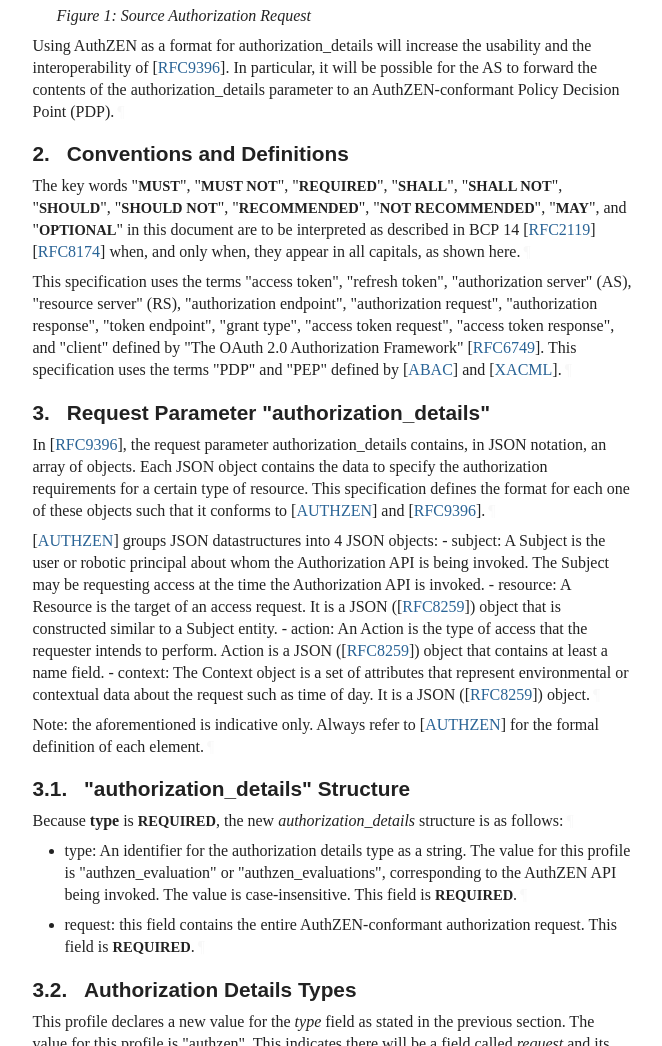
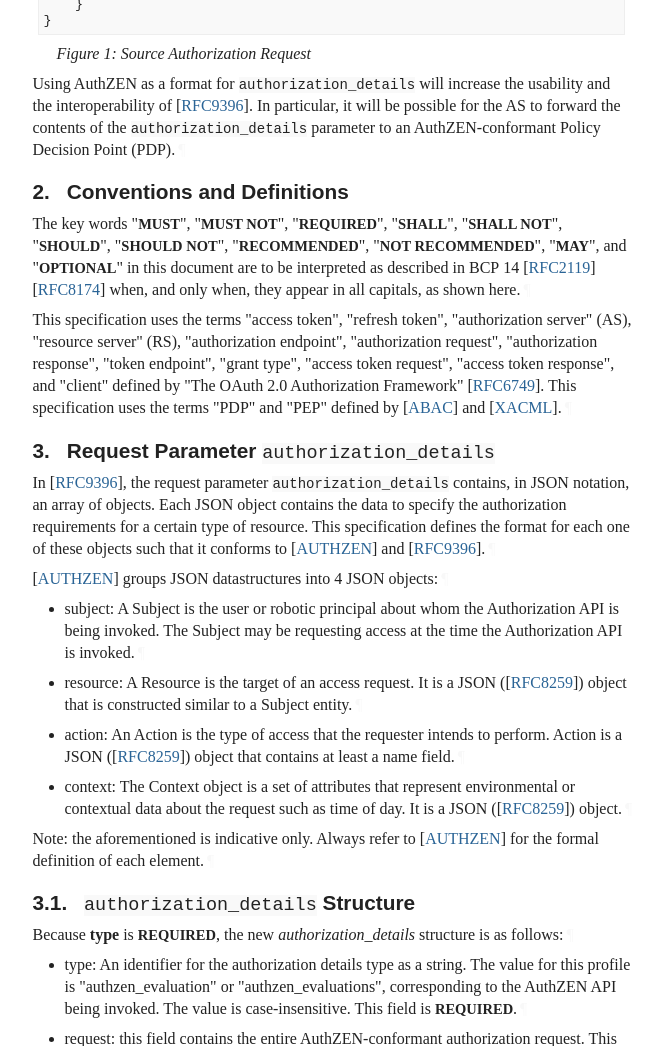
Before and after one commit to davidjbrossard/authzen-rar-profile, a plain HTML site: page feature/responses/draft-brossard-oauth-rar-authzen.html in a window 1280 px wide. Shown: the part 1754-2800 px from the top of the page, without its empty margins (92-754 px from the left). Drawn offline with Linux system fonts and the light colour scheme; a web font is replaced by a local one.

Commit message:
Script updating gh-pages from 343fb82. [ci skip]

```diff
--- a/feature/responses/draft-brossard-oauth-rar-authzen.html
+++ b/feature/responses/draft-brossard-oauth-rar-authzen.html
@@ -9,7 +9,7 @@
 <meta content="Omri Gazitt" name="author">
 <meta content="Alexandre Babeanu" name="author">
 <meta content="
-       This specification defines a profile of OAuth 2.0 Rich Authorization Requests leveraging the OpenID AuthZEN authorization request/response formats within the authorization_details JSON object. Authorization servers and resource servers from different vendors can leverage this profile to request and receive relevant authorization decisions from an AuthZEN-compatible PDP in an interoperable manner.
+       This specification defines a profile of OAuth 2.0 Rich Authorization Requests leveraging the OpenID AuthZEN authorization request/response formats within the  authorization_details  JSON object. Authorization servers and resource servers from different vendors can leverage this profile to request and receive relevant authorization decisions from an AuthZEN-compatible PDP in an interoperable manner.
     " name="description">
 <meta content="xml2rfc 3.22.0" name="generator">
 <meta content="authorization" name="keyword">
@@ -1072,7 +1072,7 @@ svg :is([fill="white"], [fill^="#fff"]) {
 <h1 id="title">AuthZEN Request/Response Profile for OAuth 2.0 Rich Authorization Requests</h1>
 <section id="section-abstract">
       <h2 id="abstract"><a href="#abstract" class="selfRef">Abstract</a></h2>
-<p id="section-abstract-1">This specification defines a profile of OAuth 2.0 Rich Authorization Requests leveraging the OpenID AuthZEN authorization request/response formats within the authorization_details JSON object. Authorization servers and resource servers from different vendors can leverage this profile to request and receive relevant authorization decisions from an AuthZEN-compatible PDP in an interoperable manner.<a href="#section-abstract-1" class="pilcrow">¶</a></p>
+<p id="section-abstract-1">This specification defines a profile of OAuth 2.0 Rich Authorization Requests leveraging the OpenID AuthZEN authorization request/response formats within the <code>authorization_details</code> JSON object. Authorization servers and resource servers from different vendors can leverage this profile to request and receive relevant authorization decisions from an AuthZEN-compatible PDP in an interoperable manner.<a href="#section-abstract-1" class="pilcrow">¶</a></p>
 </section>
 <section class="note rfcEditorRemove" id="section-note.1">
       <h2 id="name-about-this-document">
@@ -1145,10 +1145,10 @@ svg :is([fill="white"], [fill^="#fff"]) {
             <p id="section-toc.1-1.2.1" class="keepWithNext"><a href="#section-2" class="auto internal xref">2</a>.  <a href="#name-conventions-and-definitions" class="internal xref">Conventions and Definitions</a></p>
 </li>
           <li class="compact toc ulBare ulEmpty" id="section-toc.1-1.3">
-            <p id="section-toc.1-1.3.1"><a href="#section-3" class="auto internal xref">3</a>.  <a href="#name-request-parameter-authoriza" class="internal xref">Request Parameter "authorization_details"</a></p>
+            <p id="section-toc.1-1.3.1"><a href="#section-3" class="auto internal xref">3</a>.  <a href="#name-request-parameter-authoriza" class="internal xref">Request Parameter <code>authorization_details</code></a></p>
 <ul class="compact toc ulBare ulEmpty">
 <li class="compact toc ulBare ulEmpty" id="section-toc.1-1.3.2.1">
-                <p id="section-toc.1-1.3.2.1.1" class="keepWithNext"><a href="#section-3.1" class="auto internal xref">3.1</a>.  <a href="#name-authorization_details-struc" class="internal xref">"authorization_details" Structure</a></p>
+                <p id="section-toc.1-1.3.2.1.1" class="keepWithNext"><a href="#section-3.1" class="auto internal xref">3.1</a>.  <a href="#name-authorization_details-struc" class="internal xref"><code>authorization_details</code> Structure</a></p>
 </li>
               <li class="compact toc ulBare ulEmpty" id="section-toc.1-1.3.2.2">
                 <p id="section-toc.1-1.3.2.2.1"><a href="#section-3.2" class="auto internal xref">3.2</a>.  <a href="#name-authorization-details-types" class="internal xref">Authorization Details Types</a></p>
@@ -1217,12 +1217,20 @@ svg :is([fill="white"], [fill^="#fff"]) {
       <h2 id="name-introduction">
 <a href="#section-1" class="section-number selfRef">1. </a><a href="#name-introduction" class="section-name selfRef">Introduction</a>
       </h2>
-<p id="section-1-1">OpenID AuthZEN is a Working Group under the OpenID Foundation which aims to increase interoperability and standardization in the authorization realm. In particular, AuthZEN aims to:
-- build standards-based authorization APIs
-- define standard design patterns for authorization
-- produce educational material to help raise awareness of externalized authorization.<a href="#section-1-1" class="pilcrow">¶</a></p>
-<p id="section-1-2">The aim of this profile is to define an AuthZEN-conformant profile of the OAuth 2.0 Rich Authorization Requests <span>[<a href="#RFC9396" class="cite xref">RFC9396</a>]</span>. <span>[<a href="#RFC9396" class="cite xref">RFC9396</a>]</span> introduces a new parameter authorization_details that allows clients to specify their fine-grained authorization requirements using the expressiveness of JSON <span>[<a href="#RFC8259" class="cite xref">RFC8259</a>]</span> data structures.<a href="#section-1-2" class="pilcrow">¶</a></p>
-<p id="section-1-3">This specification introduces a more structured format for the authorization_details parameter. The new format is also JSON <span>[<a href="#RFC8259" class="cite xref">RFC8259</a>]</span> as a result of which this specification is conformant with <span>[<a href="#RFC9396" class="cite xref">RFC9396</a>]</span> and is merely a stricter profile.<a href="#section-1-3" class="pilcrow">¶</a></p>
+<p id="section-1-1">OpenID AuthZEN is a Working Group under the OpenID Foundation which aims to increase interoperability and standardization in the authorization realm. In particular, AuthZEN aims to:<a href="#section-1-1" class="pilcrow">¶</a></p>
+<ul class="normal">
+<li class="normal" id="section-1-2.1">
+          <p id="section-1-2.1.1">build standards-based authorization APIs<a href="#section-1-2.1.1" class="pilcrow">¶</a></p>
+</li>
+        <li class="normal" id="section-1-2.2">
+          <p id="section-1-2.2.1">define standard design patterns for authorization<a href="#section-1-2.2.1" class="pilcrow">¶</a></p>
+</li>
+        <li class="normal" id="section-1-2.3">
+          <p id="section-1-2.3.1">produce educational material to help raise awareness of externalized authorization.<a href="#section-1-2.3.1" class="pilcrow">¶</a></p>
+</li>
+      </ul>
+<p id="section-1-3">The aim of this profile is to define an AuthZEN-conformant profile of the OAuth 2.0 Rich Authorization Requests <span>[<a href="#RFC9396" class="cite xref">RFC9396</a>]</span>. <span>[<a href="#RFC9396" class="cite xref">RFC9396</a>]</span> introduces a new parameter <code>authorization_details</code> that allows clients to specify their fine-grained authorization requirements using the expressiveness of JSON <span>[<a href="#RFC8259" class="cite xref">RFC8259</a>]</span> data structures.
+This specification introduces a more structured format for the <code>authorization_details</code> parameter. The new format is also JSON <span>[<a href="#RFC8259" class="cite xref">RFC8259</a>]</span> as a result of which this specification is conformant with <span>[<a href="#RFC9396" class="cite xref">RFC9396</a>]</span> and is merely a stricter profile.<a href="#section-1-3" class="pilcrow">¶</a></p>
 <p id="section-1-4">For example the authorization request for a credit transfer mentioned in <span>[<a href="#RFC9396" class="cite xref">RFC9396</a>]</span> would now be structured as follows<a href="#section-1-4" class="pilcrow">¶</a></p>
 <span id="name-source-authorization-reques"></span><figure id="figure-1">
         <div class="lang-language-json sourcecode" id="section-1-5.1">
@@ -1259,7 +1267,7 @@ svg :is([fill="white"], [fill^="#fff"]) {
 <figcaption><a href="#figure-1" class="selfRef">Figure 1</a>:
 <a href="#name-source-authorization-reques" class="selfRef">Source Authorization Request</a>
         </figcaption></figure>
-<p id="section-1-6">Using AuthZEN as a format for authorization_details will increase the usability and the interoperability of <span>[<a href="#RFC9396" class="cite xref">RFC9396</a>]</span>. In particular, it will be possible for the AS to forward the contents of the authorization_details parameter to an AuthZEN-conformant Policy Decision Point (PDP).<a href="#section-1-6" class="pilcrow">¶</a></p>
+<p id="section-1-6">Using AuthZEN as a format for <code>authorization_details</code> will increase the usability and the interoperability of <span>[<a href="#RFC9396" class="cite xref">RFC9396</a>]</span>. In particular, it will be possible for the AS to forward the contents of the <code>authorization_details</code> parameter to an AuthZEN-conformant Policy Decision Point (PDP).<a href="#section-1-6" class="pilcrow">¶</a></p>
 </section>
 </div>
 <div id="conventions-and-definitions">
@@ -1278,23 +1286,33 @@ This specification uses the terms "PDP" and "PEP" defined by <span>[<a href="#AB
 <div id="request-parameter-authorizationdetails">
 <section id="section-3">
       <h2 id="name-request-parameter-authoriza">
-<a href="#section-3" class="section-number selfRef">3. </a><a href="#name-request-parameter-authoriza" class="section-name selfRef">Request Parameter "authorization_details"</a>
+<a href="#section-3" class="section-number selfRef">3. </a><a href="#name-request-parameter-authoriza" class="section-name selfRef">Request Parameter <code>authorization_details</code></a>
       </h2>
-<p id="section-3-1">In <span>[<a href="#RFC9396" class="cite xref">RFC9396</a>]</span>, the request parameter authorization_details contains, in JSON
+<p id="section-3-1">In <span>[<a href="#RFC9396" class="cite xref">RFC9396</a>]</span>, the request parameter <code>authorization_details</code> contains, in JSON
 notation, an array of objects.  Each JSON object contains the data to
 specify the authorization requirements for a certain type of
 resource. This specification defines the format for each one of these objects
 such that it conforms to <span>[<a href="#AUTHZEN" class="cite xref">AUTHZEN</a>]</span> and <span>[<a href="#RFC9396" class="cite xref">RFC9396</a>]</span>.<a href="#section-3-1" class="pilcrow">¶</a></p>
-<p id="section-3-2"><span>[<a href="#AUTHZEN" class="cite xref">AUTHZEN</a>]</span> groups JSON datastructures into 4 JSON objects:
-- subject: A Subject is the user or robotic principal about whom the Authorization API is being invoked. The Subject may be requesting access at the time the Authorization API is invoked.
-- resource: A Resource is the target of an access request. It is a JSON (<span>[<a href="#RFC8259" class="cite xref">RFC8259</a>]</span>) object that is constructed similar to a Subject entity.
-- action: An Action is the type of access that the requester intends to perform. Action is a JSON (<span>[<a href="#RFC8259" class="cite xref">RFC8259</a>]</span>) object that contains at least a name field.
-- context: The Context object is a set of attributes that represent environmental or contextual data about the request such as time of day. It is a JSON (<span>[<a href="#RFC8259" class="cite xref">RFC8259</a>]</span>) object.<a href="#section-3-2" class="pilcrow">¶</a></p>
-<p id="section-3-3">Note: the aforementioned is indicative only. Always refer to <span>[<a href="#AUTHZEN" class="cite xref">AUTHZEN</a>]</span> for the formal definition of each element.<a href="#section-3-3" class="pilcrow">¶</a></p>
+<p id="section-3-2"><span>[<a href="#AUTHZEN" class="cite xref">AUTHZEN</a>]</span> groups JSON datastructures into 4 JSON objects:<a href="#section-3-2" class="pilcrow">¶</a></p>
+<ul class="normal">
+<li class="normal" id="section-3-3.1">
+          <p id="section-3-3.1.1">subject: A Subject is the user or robotic principal about whom the Authorization API is being invoked. The Subject may be requesting access at the time the Authorization API is invoked.<a href="#section-3-3.1.1" class="pilcrow">¶</a></p>
+</li>
+        <li class="normal" id="section-3-3.2">
+          <p id="section-3-3.2.1">resource: A Resource is the target of an access request. It is a JSON (<span>[<a href="#RFC8259" class="cite xref">RFC8259</a>]</span>) object that is constructed similar to a Subject entity.<a href="#section-3-3.2.1" class="pilcrow">¶</a></p>
+</li>
+        <li class="normal" id="section-3-3.3">
+          <p id="section-3-3.3.1">action: An Action is the type of access that the requester intends to perform. Action is a JSON (<span>[<a href="#RFC8259" class="cite xref">RFC8259</a>]</span>) object that contains at least a name field.<a href="#section-3-3.3.1" class="pilcrow">¶</a></p>
+</li>
+        <li class="normal" id="section-3-3.4">
+          <p id="section-3-3.4.1">context: The Context object is a set of attributes that represent environmental or contextual data about the request such as time of day. It is a JSON (<span>[<a href="#RFC8259" class="cite xref">RFC8259</a>]</span>) object.<a href="#section-3-3.4.1" class="pilcrow">¶</a></p>
+</li>
+      </ul>
+<p id="section-3-4">Note: the aforementioned is indicative only. Always refer to <span>[<a href="#AUTHZEN" class="cite xref">AUTHZEN</a>]</span> for the formal definition of each element.<a href="#section-3-4" class="pilcrow">¶</a></p>
 <div id="authorizationdetails-structure">
 <section id="section-3.1">
         <h3 id="name-authorization_details-struc">
-<a href="#section-3.1" class="section-number selfRef">3.1. </a><a href="#name-authorization_details-struc" class="section-name selfRef">"authorization_details" Structure</a>
+<a href="#section-3.1" class="section-number selfRef">3.1. </a><a href="#name-authorization_details-struc" class="section-name selfRef"><code>authorization_details</code> Structure</a>
         </h3>
 <p id="section-3.1-1">Because <strong>type</strong> is <span class="bcp14">REQUIRED</span>, the new <em>authorization_details</em> structure is as follows:<a href="#section-3.1-1" class="pilcrow">¶</a></p>
 <ul class="normal">
@@ -1314,8 +1332,8 @@ this field contains the entire AuthZEN-conformant authorization request. This fi
         <h3 id="name-authorization-details-types">
 <a href="#section-3.2" class="section-number selfRef">3.2. </a><a href="#name-authorization-details-types" class="section-name selfRef">Authorization Details Types</a>
         </h3>
-<p id="section-3.2-1">This profile declares a new value for the <em>type</em> field as stated in the previous section. The value for this profile is "authzen". This indicates there will be a field called <em>request</em> and its value will be an AuthZEN-conformant authorization request.<a href="#section-3.2-1" class="pilcrow">¶</a></p>
-<p id="section-3.2-2">The "authzen" type also indicates that the authorization response should contain a <em>response</em> field containing the authorization response matching the request or requests. The <em>response</em> field will be an AuthZEN-conformant authorization response (see below).<a href="#section-3.2-2" class="pilcrow">¶</a></p>
+<p id="section-3.2-1">This profile declares a new value for the <em>type</em> field as stated in the previous section. The value for this profile is "authzen_evaluation" or "authzen_evaluations". This indicates there will be another field called <code>request</code> and its value will be an AuthZEN-conformant authorization request.<a href="#section-3.2-1" class="pilcrow">¶</a></p>
+<p id="section-3.2-2">The "authzen_evaluation" or "authzen_evaluations" types also indicate that the authorization response should contain a <em>response</em> field containing the authorization response matching the request or requests. The <em>response</em> field will be an AuthZEN-conformant authorization response (see below).<a href="#section-3.2-2" class="pilcrow">¶</a></p>
 <p id="section-3.2-3">AuthZEN also defines a <em>type</em> field in the Subject and Resource categories. This field is meant to describe the type of user and/or resource required.<a href="#section-3.2-3" class="pilcrow">¶</a></p>
 </section>
 </div>
@@ -1324,7 +1342,7 @@ this field contains the entire AuthZEN-conformant authorization request. This fi
         <h3 id="name-common-data-fields">
 <a href="#section-3.3" class="section-number selfRef">3.3. </a><a href="#name-common-data-fields" class="section-name selfRef">Common Data Fields</a>
         </h3>
-<p id="section-3.3-1">No field other than type and authzen shall be allowed in authorization_details when the type is "authzen". All other fields such as the ones mentioned in <span>[<a href="#RFC9396" class="cite xref">RFC9396</a>]</span> shall be inserted inside the AuthZEN request in the relevant object (Subject, Resource, Action, or Context).<a href="#section-3.3-1" class="pilcrow">¶</a></p>
+<p id="section-3.3-1">No field other than <code>type</code> and <code>request</code> shall be allowed in <code>authorization_details</code> when the type is <code>authzen_evaluation</code> or <code>authzen_evaluations</code>. All other fields such as the ones mentioned in <span>[<a href="#RFC9396" class="cite xref">RFC9396</a>]</span> shall be inserted inside the AuthZEN request in the relevant object (Subject, Resource, Action, or Context).<a href="#section-3.3-1" class="pilcrow">¶</a></p>
 </section>
 </div>
 </section>
@@ -1334,7 +1352,7 @@ this field contains the entire AuthZEN-conformant authorization request. This fi
       <h2 id="name-authorization-request">
 <a href="#section-4" class="section-number selfRef">4. </a><a href="#name-authorization-request" class="section-name selfRef">Authorization Request</a>
       </h2>
-<p id="section-4-1">Conformant to <span>[<a href="#RFC9396" class="cite xref">RFC9396</a>]</span>, the authorization_details authorization request parameter can be used to specify authorization requirements in all places where the scope parameter is used for the same purpose, examples include:<a href="#section-4-1" class="pilcrow">¶</a></p>
+<p id="section-4-1">Conformant to <span>[<a href="#RFC9396" class="cite xref">RFC9396</a>]</span>, the <code>authorization_details</code> authorization request parameter can be used to specify authorization requirements in all places where the scope parameter is used for the same purpose, examples include:<a href="#section-4-1" class="pilcrow">¶</a></p>
 <ul class="normal">
 <li class="normal" id="section-4-2.1">
           <p id="section-4-2.1.1">authorization requests as specified in <span>[<a href="#RFC6749" class="cite xref">RFC6749</a>]</span><a href="#section-4-2.1.1" class="pilcrow">¶</a></p>
@@ -1356,7 +1374,7 @@ this field contains the entire AuthZEN-conformant authorization request. This fi
           <div class="lang-language-json sourcecode" id="section-4.1-1.1">
 <pre>
 {
-  "type": "authzen",
+  "type": "authzen_evaluation",
   "request":
     {
         "subject": {
@@ -1413,7 +1431,7 @@ possible and the use of the <code>authorization_details</code> array otherwise.<
 <pre>
 [
   {
-    "type": "authzen",
+    "type": "authzen_evaluations",
     "request":
     {
       "subject": {
@@ -1445,7 +1463,7 @@ possible and the use of the <code>authorization_details</code> array otherwise.<
     }
   },
   {
-    "type": "authzen",
+    "type": "authzen_evaluations",
     "request":
     {
       "subject": {
@@ -1507,7 +1525,7 @@ possible and the use of the <code>authorization_details</code> array otherwise.<
 <ul class="normal">
 <li class="normal" id="section-6-3.1">
           <p id="section-6-3.1.1">type:
-The value of this field is expected to be "authzen". This field is <strong><span class="bcp14">REQUIRED</span></strong>.<a href="#section-6-3.1.1" class="pilcrow">¶</a></p>
+The value of this field is expected to be "authzen_evaluation" for a single authorization request, or "authzen_evaluations" for multiple (Boxcarred) evalution requests. This field is <strong><span class="bcp14">REQUIRED</span></strong>.<a href="#section-6-3.1.1" class="pilcrow">¶</a></p>
 </li>
         <li class="normal" id="section-6-3.2">
           <p id="section-6-3.2.1">response:
@@ -1524,7 +1542,7 @@ This field contains the entire AuthZEN-conformant authorization response. This f
 <pre>
 [
   {
-    "type": "authzen",
+    "type": "authzen_evaluation",
     "response": {
         "decision": true
     }
@@ -1548,7 +1566,7 @@ This field contains the entire AuthZEN-conformant authorization response. This f
 <pre>
 [
   {
-    "type": "authzen",
+    "type": "authzen_evaluations",
     "response": {
       "evaluations": {
         "eval-1": {
@@ -1570,7 +1588,7 @@ This field contains the entire AuthZEN-conformant authorization response. This f
     }
   },
   {
-    "type": "authzen",
+    "type": "authzen_evaluations",
     "response": {
       "evaluations": {
         "eval-1": {
@@ -1712,6 +1730,7 @@ This field contains the entire AuthZEN-conformant authorization response. This f
 <address class="vcard">
         <div dir="auto" class="left"><span class="fn nameRole">David Brossard</span></div>
 <div dir="auto" class="left"><span class="org">Axiomatics</span></div>
+<div dir="auto" class="left"><span class="country-name">Canada</span></div>
 <div class="email">
 <span>Email:</span>
 <a href="mailto:david.brossard@axiomatics.com" class="email">david.brossard@axiomatics.com</a>
@@ -1720,6 +1739,7 @@ This field contains the entire AuthZEN-conformant authorization response. This f
 <address class="vcard">
         <div dir="auto" class="left"><span class="fn nameRole">Omri Gazitt</span></div>
 <div dir="auto" class="left"><span class="org">Aserto</span></div>
+<div dir="auto" class="left"><span class="country-name">United States of America</span></div>
 <div class="email">
 <span>Email:</span>
 <a href="mailto:omri@aserto.com" class="email">omri@aserto.com</a>
@@ -1728,6 +1748,7 @@ This field contains the entire AuthZEN-conformant authorization response. This f
 <address class="vcard">
         <div dir="auto" class="left"><span class="fn nameRole">Alexandre Babeanu</span></div>
 <div dir="auto" class="left"><span class="org">3Edges</span></div>
+<div dir="auto" class="left"><span class="country-name">Canada</span></div>
 <div class="email">
 <span>Email:</span>
 <a href="mailto:alex@3edges.com" class="email">alex@3edges.com</a>
```
Also changed, not shown: feature/responses/draft-brossard-oauth-rar-authzen.txt.
